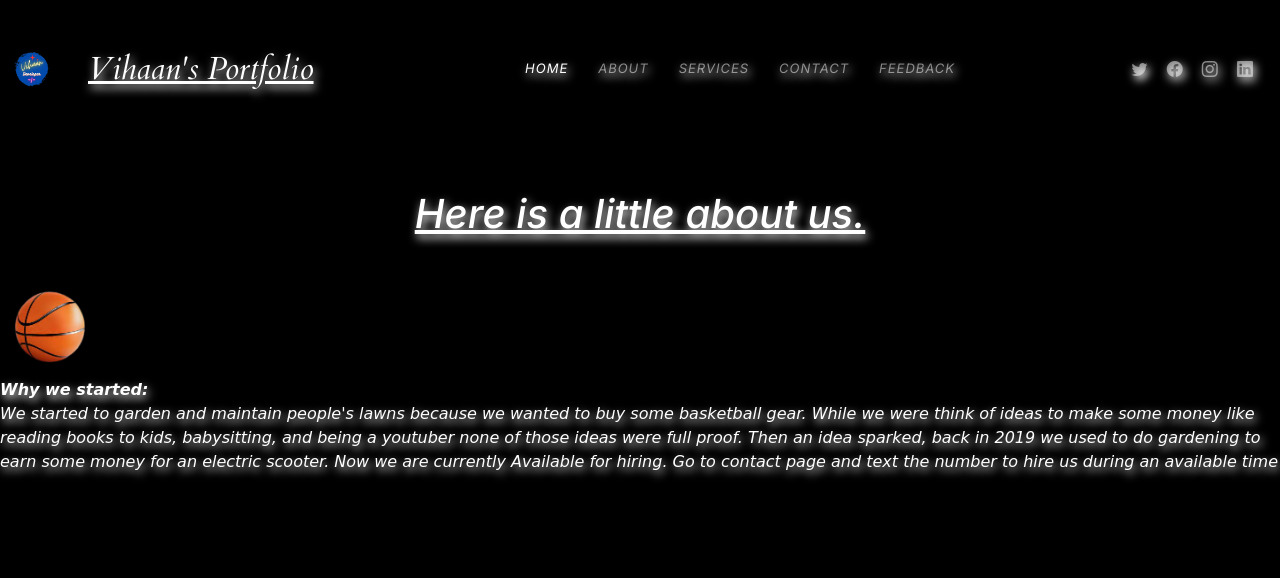
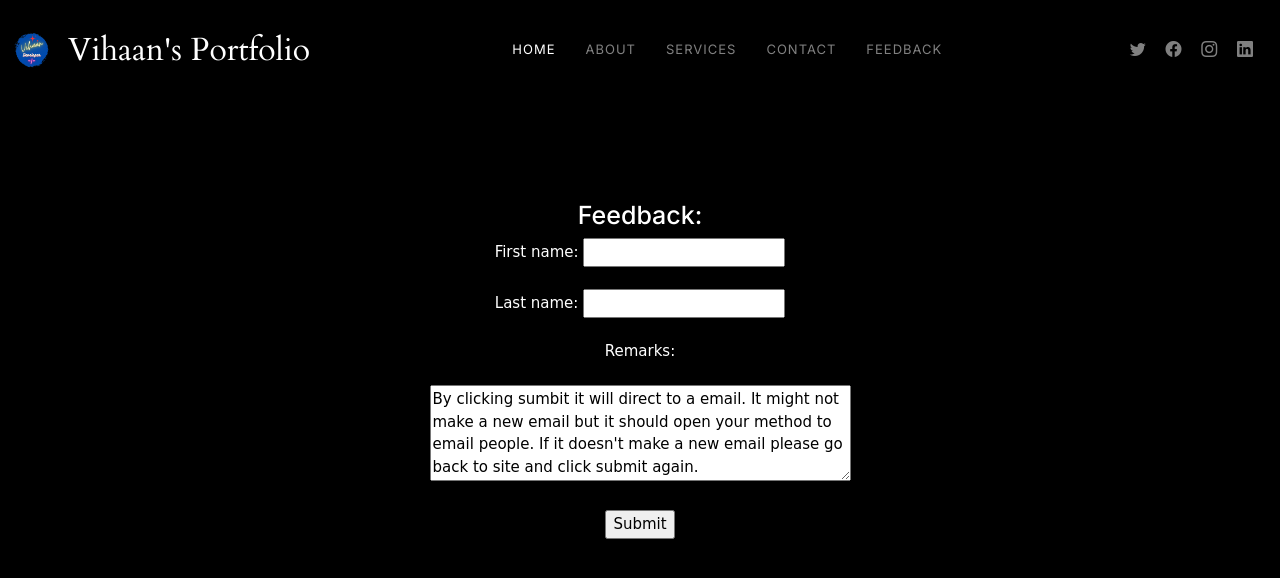
Before and after one commit to Bobbydagod/HireUs, a plain HTML site: page Feedback.html in a window 1280 px wide. Drawn offline with nearby package versions, Linux system fonts and the light colour scheme.

Commit message:
Update Feedback.html

```diff
--- a/Feedback.html
+++ b/Feedback.html
@@ -1,11 +1,14 @@
-<html>
-<head>
-    <title>Vihaan's Portfolio-Hobbies</title>
+ <!DOCTYPE html>
+ <html lang="en">
+ <head> <meta charset="utf-8">
+    <meta content="width=device-width, initial-scale=1.0" name="viewport">
+
+    <title>Vihaan's Portfolio-Feedback</title>
     <meta content="" name="description">
     <meta content="" name="keywords">
 
     <!-- Favicons -->
-  <link href=" Your_paragraph_text__2_-removebg-preview.png" rel="icon">
+    <link href="Your_paragraph_text__2_-removebg-preview.png" rel="icon">
     <link href="assets/img/apple-touch-icon.png" rel="apple-touch-icon">
 
     <!-- Google Fonts -->
@@ -14,14 +17,14 @@
     <link href="https://fonts.googleapis.com/css2?family=Open+Sans:ital,wght@0,300;0,400;0,500;0,600;0,700;1,300;1,400;1,600;1,700&family=Inter:ital,wght@0,300;0,400;0,500;0,600;0,700;1,300;1,400;1,500;1,600;1,700&family=Cardo:ital,wght@0,400;0,700;1,400&display=swap" rel="stylesheet">
 
     <!-- Vendor CSS Files -->
-  <link href="assets/vendor/bootstrap/css/bootstrap.min.css" rel="stylesheet">
-  <link href="assets/vendor/bootstrap-icons/bootstrap-icons.css" rel="stylesheet">
-  <link href="assets/vendor/swiper/swiper-bundle.min.css" rel="stylesheet">
-  <link href="assets/vendor/glightbox/css/glightbox.min.css" rel="stylesheet">
-  <link href="assets/vendor/aos/aos.css" rel="stylesheet">
+    <link href="/assets/vendor/bootstrap/css/bootstrap.min.css" rel="stylesheet">
+    <link href="/assets/vendor/bootstrap-icons/bootstrap-icons.css" rel="stylesheet">
+    <link href="/assets/vendor/swiper/swiper-bundle.min.css" rel="stylesheet">
+    <link href="/assets/vendor/glightbox/css/glightbox.min.css" rel="stylesheet">
+    <link href="/assets/vendor/aos/aos.css" rel="stylesheet">
 
     <!-- Template Main CSS File -->
-  <link href="assets/css/main.css" rel="stylesheet">
+    <link href="/assets/css/main.css" rel="stylesheet">
 
     <!-- =======================================================
     * Template Name: PhotoFolio
@@ -30,10 +33,21 @@
     * Author: BootstrapMade.com
     * License: https://bootstrapmade.com/license/
     ======================================================== -->
-    <link rel="stylesheet" href="Hobbies.css">
-<title>
-    Hobbies
-</title>
+    <meta charset="UTF-8">
+    <meta name="viewport" content="width=device-width, initial-scale=1.0">
+    <style>
+       body{
+text-align: center;
+background-color: black;
+font-family: cursive;
+font-size: 15px;
+color: white;
+margin: 200px;
+        }
+        h5{
+            font-size: 25px;
+        }
+    </style>
  </head>
  <body>
     <header id="header" class="header d-flex align-items-center fixed-top">
@@ -43,7 +57,7 @@
             <!-- Uncomment Athe line below if you also wish to use an image logo -->
             <!-- <img src="assets/img/logo.png" alt=""> -->
             <i>
-                  <img class="home" src="Your_paragraph_text__2_-removebg-preview.png">
+              <img src="Your_paragraph_text__2_-removebg-preview.png">
             </i>
             <h1>Vihaan's Portfolio</h1>
           </a>
@@ -68,31 +82,37 @@
           <i class="mobile-nav-toggle mobile-nav-hide d-none bi bi-x"></i>
 
         </div>
+
       </header>
-    <h1>
-        Here is a little about us.
-    </h1>
+    <form action="mailto:vihaanrajekumbhar@gmail.com" method="post"
+     enctype="text/plain" target="_self" autocomplete="on">
+     <h5>Feedback:</h5>
+        <label for="first name">
+            First name:
+        </label>
+        <input type="text" name="First name" id="fn"> <br> <br>
+        <label for="last name">
+            Last name:
+        </label>
+        <input type="text" name="Last name" id="ln"> <br> <br>
+        <label for="Remark">
+            Remarks:
+        </label> <br> <br>
+        <textarea name="Feedback" id="RM" rows="4" cols="50">
+By clicking sumbit it will direct to a email. It might not make a new email but it should open your method to email people. If it doesn't make a new email please go back to site and click submit again.
+        </textarea> <br> <br>
+        <input type="submit">
+    </form>
+    <script src="/assets/vendor/bootstrap/js/bootstrap.bundle.min.js"></script>
+  <script src="/assets/vendor/swiper/swiper-bundle.min.js"></script>
+  <script src="/assets/vendor/glightbox/js/glightbox.min.js"></script>
+  <script src="/assets/vendor/aos/aos.js"></script>
+  <script src="/assets/vendor/php-email-form/validate.js"></script>
 
-    <dl>
-      <img class="image" src="basketball-removebg-preview.png">
-        <dt class="why">Why we started:</dt>
-        <div class="images">
-        </div>
-        <dd class="why">We started to garden and maintain people's lawns because we wanted to buy some basketball gear. While we were think of ideas to make some money like reading books to kids, babysitting, and being a youtuber none of those ideas were full proof. Then an idea sparked, back in 2019 we used to do gardening to earn some money for an electric scooter. Now we are currently Available for hiring. Go to contact page and text the number to hire us during an available time</dd>
-    <a href="#" class="scroll-top d-flex align-items-center justify-content-center"><i class="bi bi-arrow-up-short"></i></a>
+  <!-- Template Main JS File -->
+  <script src="/assets/js/main.js"></script>
   <div id="preloader">
     <div class="line"></div>
   </div>
-
-  <!-- Vendor JS Files -->
-  <script src="assets/vendor/bootstrap/js/bootstrap.bundle.min.js"></script>
-  <script src="assets/vendor/swiper/swiper-bundle.min.js"></script>
-  <script src="assets/vendor/glightbox/js/glightbox.min.js"></script>
-  <script src="assets/vendor/aos/aos.js"></script>
-  <script src="assets/vendor/php-email-form/validate.js"></script>
-
-  <!-- Template Main JS File -->
-  <script src="assets/js/main.js"></script>
-
  </body>
  </html>
```
Lines whose indentation alone changed are shown as unchanged.
